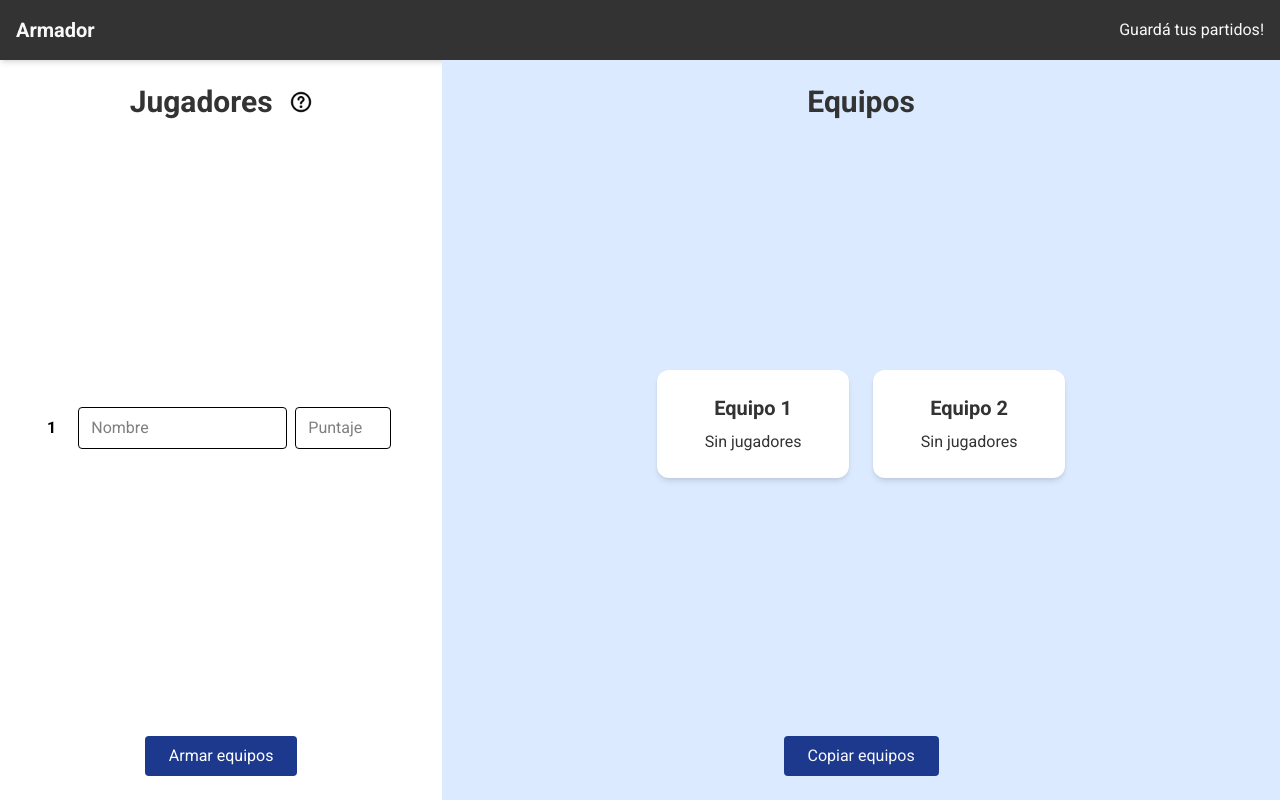
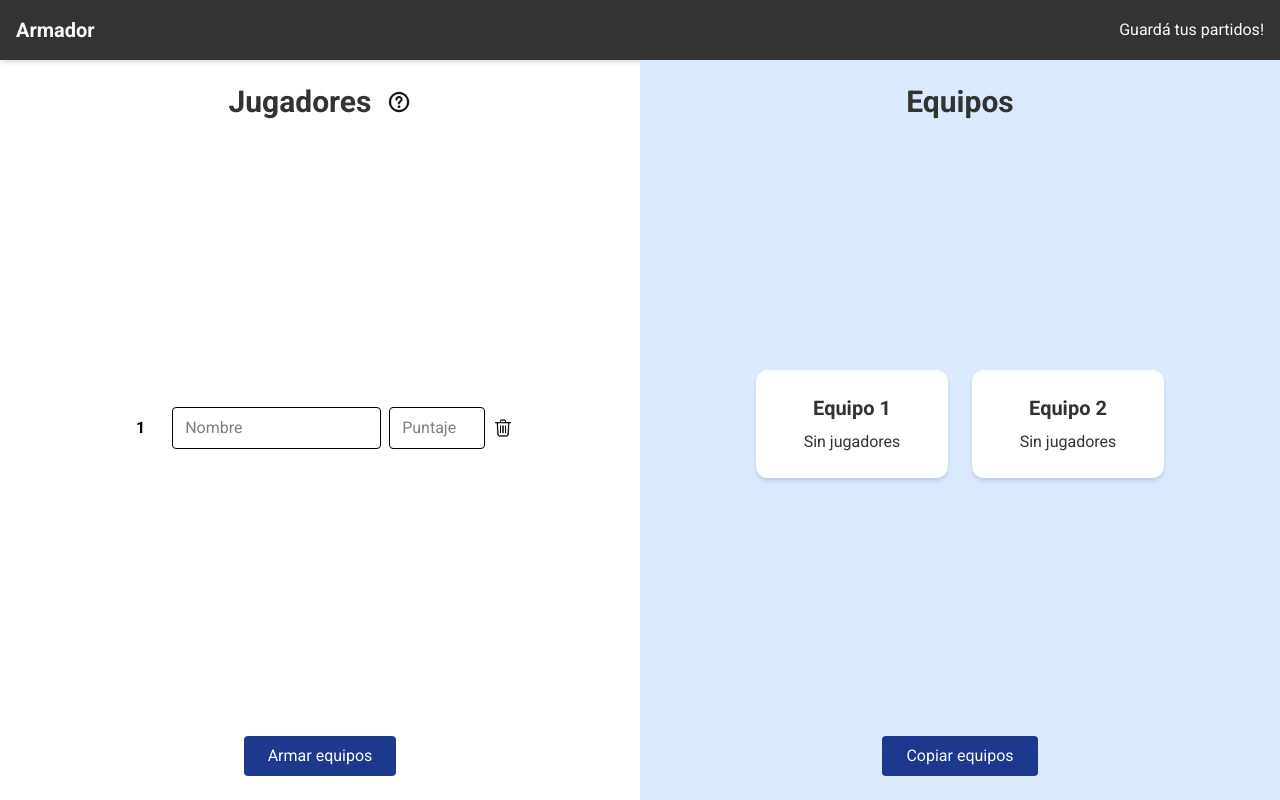
Before and after one commit to gast0nestevez/armadorDeEquipos, a React (Vite) app: page /clasico in a window 1280 px wide. Built offline with nearby package versions, Linux system fonts and the light colour scheme.

Commit message:
small fix

```diff
--- a/src/components/Form.jsx
+++ b/src/components/Form.jsx
@@ -2,7 +2,7 @@ import HelpMessage from "./HelpMessage"
 
 const Form = ({ players, handleChange, deletePlayer, submitPlayers }) => {
   return (
-    <div className="form w-full p-6 flex flex-col justify-between flex-1 relative">
+    <div className="form w-full p-6 flex flex-col justify-between max-[600px]:flex-1 relative">
       <div className='flex items-center justify-center mb-4 gap-4'>
           <h1 className="text-3xl font-bold text-center">Jugadores</h1>
           <HelpMessage />
```
